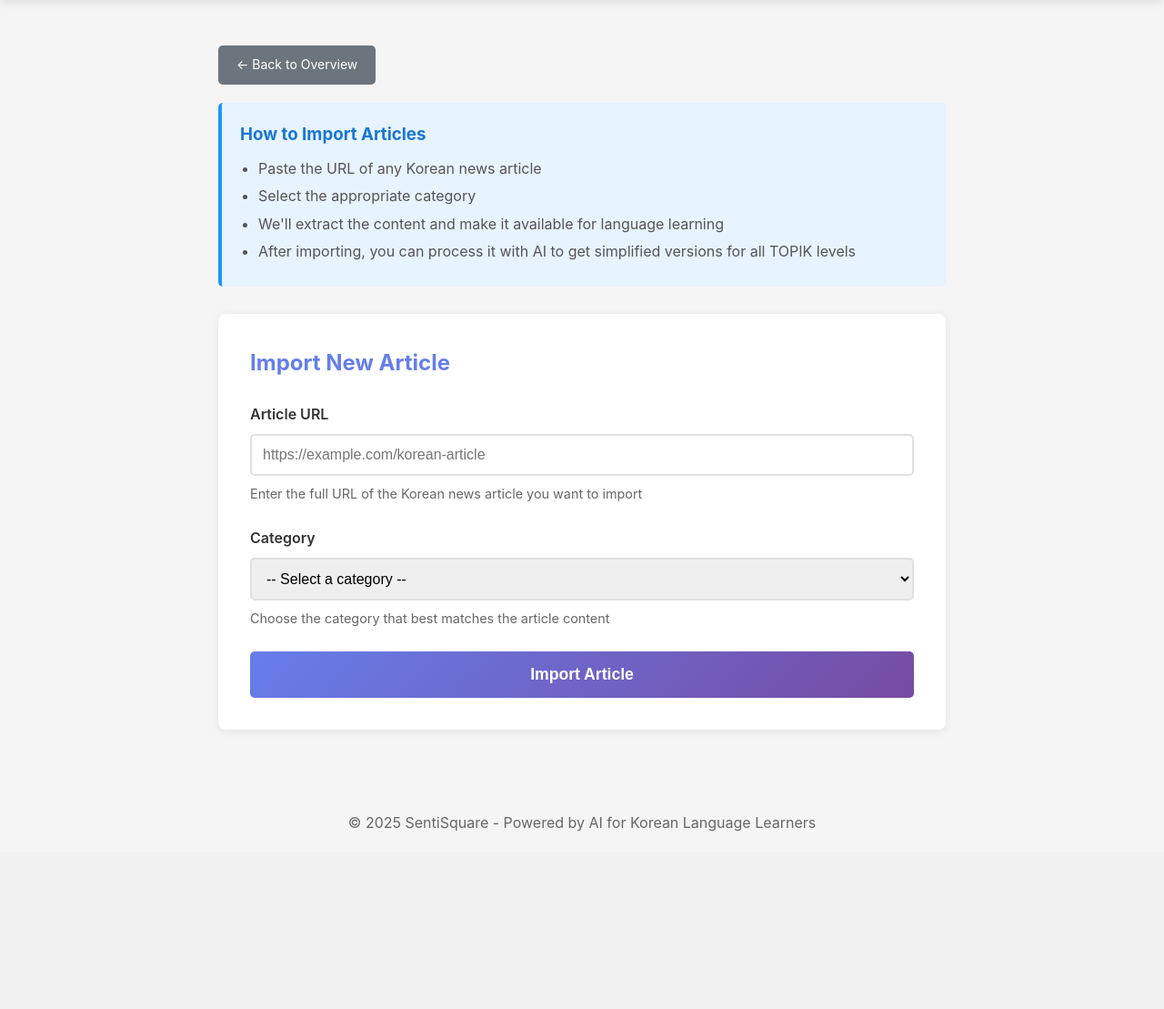
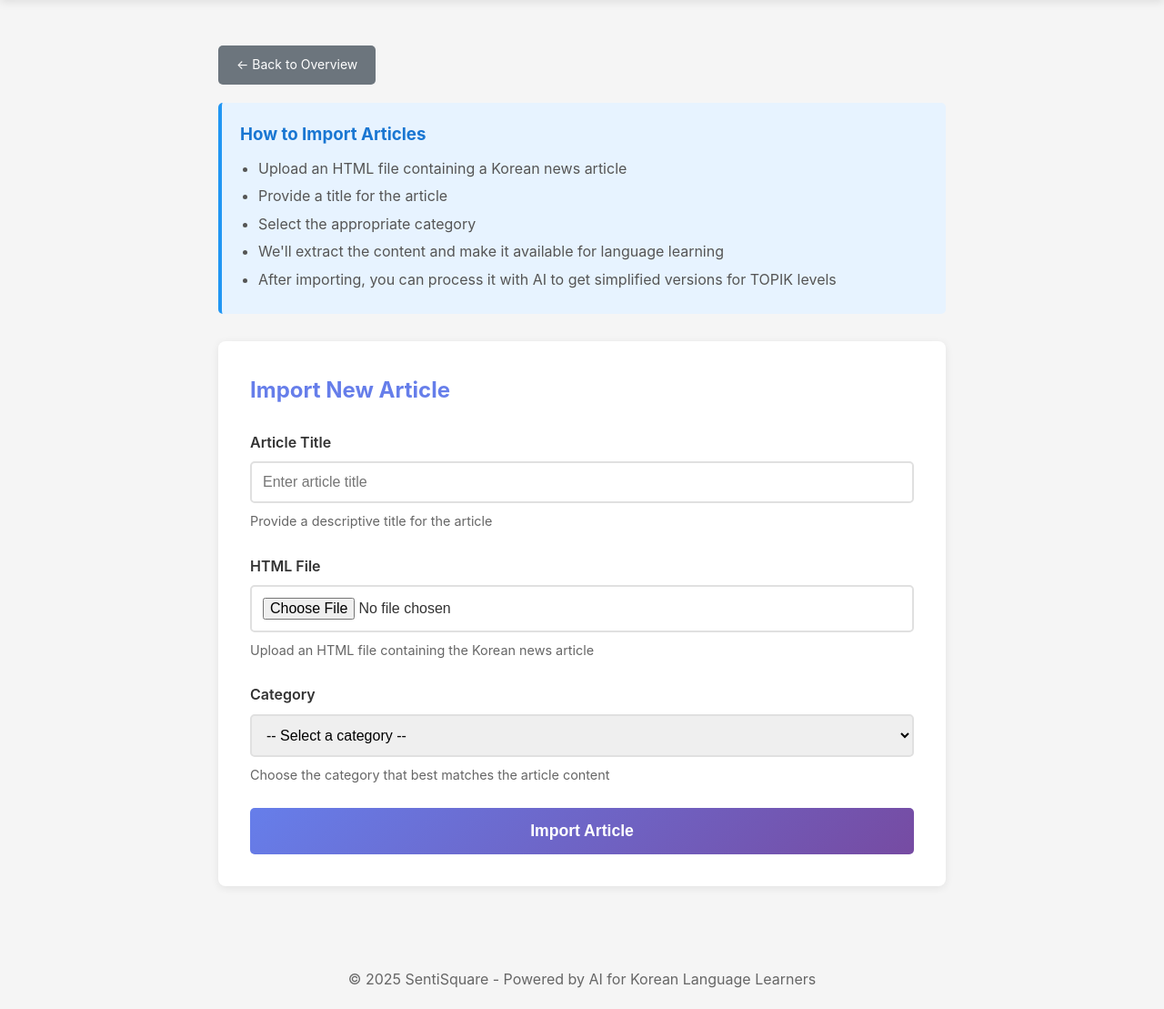
Before and after one commit to Nillufar/SentiSquare, a Django app: page /import/ in a window 1280 px wide. Shown: the part 230-1339 px from the top of the page at 91% size. Before the commit the page ends 1144 px from the top, so only its background shows below. Run offline with Django 5.2, Linux system fonts and the light colour scheme; data that the repository does not hold is empty.

Commit message:
Can now import articles from local

```diff
--- a/articles/templates/articles/import_article.html
+++ b/articles/templates/articles/import_article.html
@@ -32,7 +32,8 @@
         color: #333;
     }
 
-    .form-group input[type="url"],
+    .form-group input[type="file"],
+    .form-group input[type="text"],
     .form-group select {
         width: 100%;
         padding: 12px;
@@ -42,10 +43,30 @@
         transition: border-color 0.3s;
     }
 
-    .form-group input[type="url"]:focus,
+    .form-group input[type="file"]:focus,
+    .form-group input[type="text"]:focus,
     .form-group select:focus {
         outline: none;
         border-color: #667eea;
+    }
+
+    .file-upload-area {
+        border: 2px dashed #e0e0e0;
+        border-radius: 5px;
+        padding: 20px;
+        text-align: center;
+        transition: all 0.3s;
+        cursor: pointer;
+    }
+
+    .file-upload-area:hover {
+        border-color: #667eea;
+        background: #f8f9fa;
+    }
+
+    .file-upload-area.drag-over {
+        border-color: #667eea;
+        background: #e7f3ff;
     }
 
     .help-text {
@@ -103,30 +124,45 @@
     <div class="info-box">
         <h3>How to Import Articles</h3>
         <ul>
-            <li>Paste the URL of any Korean news article</li>
+            <li>Upload an HTML file containing a Korean news article</li>
+            <li>Provide a title for the article</li>
             <li>Select the appropriate category</li>
             <li>We'll extract the content and make it available for language learning</li>
-            <li>After importing, you can process it with AI to get simplified versions for all TOPIK levels</li>
+            <li>After importing, you can process it with AI to get simplified versions for TOPIK levels</li>
         </ul>
     </div>
 
     <div class="import-form">
         <h2>Import New Article</h2>
 
-        <form method="post">
+        <form method="post" enctype="multipart/form-data">
             {% csrf_token %}
 
             <div class="form-group">
-                <label for="url">Article URL</label>
+                <label for="title">Article Title</label>
                 <input
-                    type="url"
-                    id="url"
-                    name="url"
-                    placeholder="https://example.com/korean-article"
+                    type="text"
+                    id="title"
+                    name="title"
+                    placeholder="Enter article title"
                     required
                 >
                 <p class="help-text">
-                    Enter the full URL of the Korean news article you want to import
+                    Provide a descriptive title for the article
+                </p>
+            </div>
+
+            <div class="form-group">
+                <label for="html_file">HTML File</label>
+                <input
+                    type="file"
+                    id="html_file"
+                    name="html_file"
+                    accept=".html,.htm"
+                    required
+                >
+                <p class="help-text">
+                    Upload an HTML file containing the Korean news article
                 </p>
             </div>
 
--- a/articles/urls.py
+++ b/articles/urls.py
@@ -6,5 +6,6 @@
     path('article/<int:article_id>/', views.article_detail, name='article_detail'),
     path('article/<int:article_id>/level/<int:level>/', views.get_article_level, name='get_article_level'),
     path('article/<int:article_id>/process/', views.process_article, name='process_article'),
+    path('article/<int:article_id>/generate-level/', views.generate_article_level, name='generate_article_level'),
     path('import/', views.import_article, name='import_article'),
 ]
--- a/articles/views.py
+++ b/articles/views.py
@@ -4,9 +4,9 @@
 from django.contrib import messages
 from .models import Category, Article, ProcessedArticle, Sentiment
 from .llm_processor import LLMProcessor
-import requests
 from bs4 import BeautifulSoup
 import threading
+import json
 
 
 def overview(request):
@@ -103,58 +103,114 @@
     return redirect('article_detail', article_id=article_id)
 
 
+@require_http_methods(["POST"])
+def generate_article_level(request, article_id):
+    """Generate a specific TOPIK level for an article"""
+    article = get_object_or_404(Article, id=article_id)
+
+    try:
+        data = json.loads(request.body)
+        level = data.get('level')
+
+        if not level or not isinstance(level, int) or level < 1 or level > 6:
+            return JsonResponse({
+                'success': False,
+                'error': 'Invalid level. Must be between 1 and 6.'
+            }, status=400)
+
+        # Check if this level already exists
+        if ProcessedArticle.objects.filter(article=article, language_level=level).exists():
+            return JsonResponse({
+                'success': False,
+                'error': f'Level {level} has already been generated.'
+            }, status=400)
+
+        # Start processing in background thread
+        def process():
+            processor = LLMProcessor()
+            processor.process_article(article_id, topik_levels=[level])
+
+        thread = threading.Thread(target=process)
+        thread.daemon = True
+        thread.start()
+
+        return JsonResponse({
+            'success': True,
+            'message': f'Started generating TOPIK level {level}. This may take a minute.'
+        })
+
+    except json.JSONDecodeError:
+        return JsonResponse({
+            'success': False,
+            'error': 'Invalid JSON in request body.'
+        }, status=400)
+    except Exception as e:
+        return JsonResponse({
+            'success': False,
+            'error': str(e)
+        }, status=500)
+
+
 @require_http_methods(["GET", "POST"])
 def import_article(request):
-    """Import article from URL"""
+    """Import article from HTML file upload"""
     if request.method == 'POST':
-        url = request.POST.get('url')
+        title = request.POST.get('title')
         category_id = request.POST.get('category')
+        html_file = request.FILES.get('html_file')
 
-        if not url or not category_id:
-            messages.error(request, 'Please provide both URL and category.')
+        if not title or not category_id or not html_file:
+            messages.error(request, 'Please provide title, category, and HTML file.')
+            return redirect('import_article')
+
+        # Validate file type
+        if not html_file.name.endswith(('.html', '.htm')):
+            messages.error(request, 'Please upload an HTML file (.html or .htm).')
             return redirect('import_article')
 
         try:
-            # Fetch the article
-            response = requests.get(url, timeout=10)
-            response.raise_for_status()
-
-            # Parse HTML
-            soup = BeautifulSoup(response.text, 'html.parser')
-
-            # Try to extract title
-            title = soup.find('h1')
-            title_text = title.get_text(strip=True) if title else 'Imported Article'
+            # Read and parse the HTML file
+            html_content = html_file.read().decode('utf-8')
+            soup = BeautifulSoup(html_content, 'html.parser')
 
             # Try to extract article content
-            # This is a simple approach - you may need to customize based on the website
+            # First try to find article or main tag
             article_body = soup.find('article') or soup.find('main')
             if article_body:
                 paragraphs = article_body.find_all('p')
-                content = '\n\n'.join(p.get_text(strip=True) for p in paragraphs)
+                content = '\n\n'.join(p.get_text(strip=True) for p in paragraphs if p.get_text(strip=True))
             else:
-                # Fallback: get all paragraphs
-                paragraphs = soup.find_all('p')
-                content = '\n\n'.join(p.get_text(strip=True) for p in paragraphs[:10])
+                # Fallback: get all paragraphs from body
+                body = soup.find('body')
+                if body:
+                    paragraphs = body.find_all('p')
+                    content = '\n\n'.join(p.get_text(strip=True) for p in paragraphs if p.get_text(strip=True))
+                else:
+                    # Last resort: get all paragraphs
+                    paragraphs = soup.find_all('p')
+                    content = '\n\n'.join(p.get_text(strip=True) for p in paragraphs if p.get_text(strip=True))
 
-            if not content:
-                messages.error(request, 'Could not extract content from the URL.')
+            if not content or len(content.strip()) < 50:
+                messages.error(request, 'Could not extract sufficient content from the HTML file. Please ensure it contains paragraph tags with Korean text.')
                 return redirect('import_article')
 
             # Create article
             category = get_object_or_404(Category, id=category_id)
             article = Article.objects.create(
-                title=title_text,
+                title=title,
                 category=category,
                 original_text=content,
-                source_url=url
+                source_url=''  # No URL for uploaded files
             )
 
-            messages.success(request, f'Successfully imported article: {title_text}')
+            messages.success(request, f'Successfully imported article: {title}')
             return redirect('article_detail', article_id=article.id)
 
-        except requests.RequestException as e:
-            messages.error(request, f'Error fetching URL: {str(e)}')
+        except UnicodeDecodeError:
+            messages.error(request, 'Error reading file. Please ensure it is a valid UTF-8 encoded HTML file.')
+            return redirect('import_article')
+        except Exception as e:
+            messages.error(request, f'Error processing HTML file: {str(e)}')
             return redirect('import_article')
 
     # GET request
```
Also changed, not shown: articles/llm_processor.py (+4 -3 lines), articles/templates/articles/article_detail.html (+112 -13 lines).
